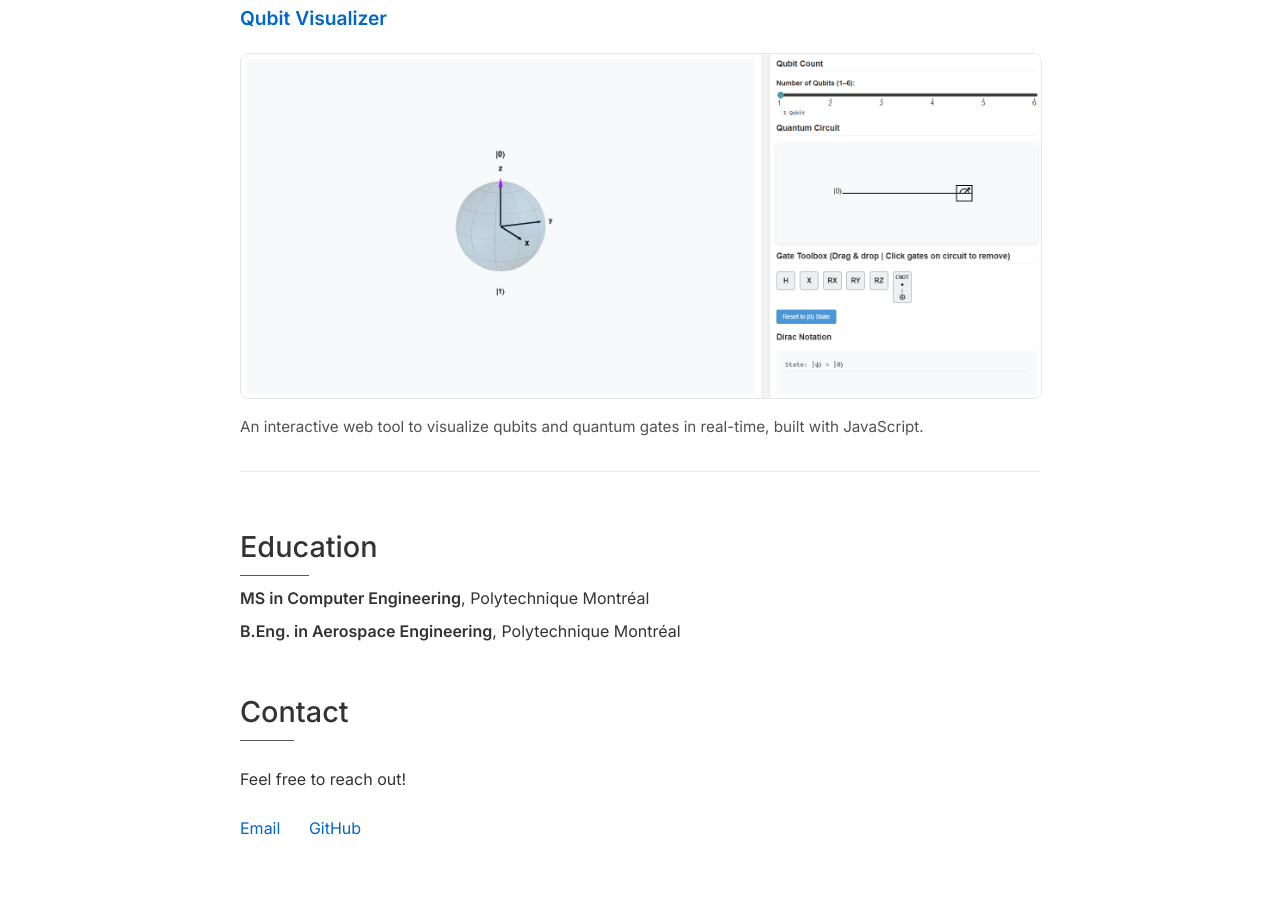
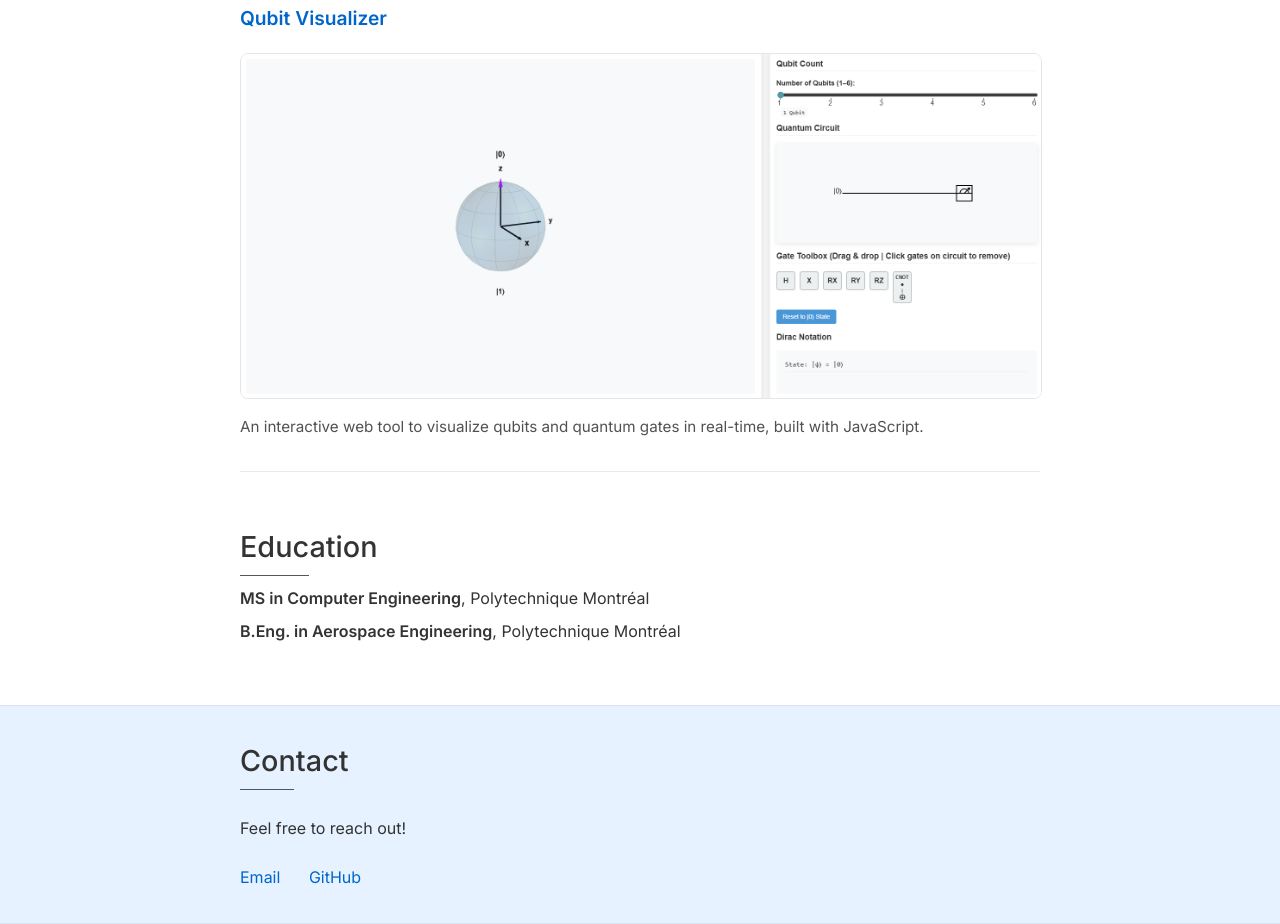
Before and after one commit to RNLibrary/RNLibrary.github.io, a plain HTML site: page index.html in a window 1280 px wide. Shown: the part 1073-1997 px from the top of the page. Before the commit the page ends 1935 px from the top, so only its background shows below. Drawn offline with Linux system fonts and the light colour scheme.

Commit message:
bluehover contact

```diff
--- a/index.html
+++ b/index.html
@@ -93,14 +93,19 @@
       <p><strong>B.Eng. in Aerospace Engineering</strong>, Polytechnique Montréal</p>
     </section>
 
-    <section id="contact">
-      <h2>Contact</h2>
-      <p>Feel free to reach out!</p>
-      <div style="margin-top: 1.5rem;">
+    <!-- replace your current contact section -->
+    <section id="contact" class="contact-band">
+    <div class="contact-inner">
+        <h2>Contact</h2>
+        <p>Feel free to reach out!</p>
+        <div style="margin-top: 1.5rem;">
         <a href="mailto:rani.naaman@polymtl.ca" style="margin-right: 1.5rem;">Email</a>
         <a href="https://github.com/rnlibrary" target="_blank" style="margin-right: 1.5rem;">GitHub</a>
-      </div>
+        </div>
+    </div>
     </section>
+
+
   </div>
 </body>
 </html>
--- a/styles.css
+++ b/styles.css
@@ -6,6 +6,7 @@
   --link-color: #0066cc;
   --section-spacing-top: 1rem;    /* tighter top */
   --section-spacing-bottom: 1.25rem; /* modest bottom */
+  --section-max: 800px;
 }
 
 /* ===== Layout ===== */
@@ -37,7 +38,7 @@ header {
 .header-flex {
   display: flex;
   align-items: center;
-  gap: 2.5rem; /* space between image and text */
+  gap: 2.5rem;
 }
 
 /* styles.css — single source of truth */
@@ -47,7 +48,7 @@ header {
   border-radius: 50%;
   object-fit: cover;
   border: 1px solid rgba(0,0,0,0.1);
-  margin: 0; /* optional: avoids extra gap */
+  margin: 0;
 }
 
 
@@ -102,7 +103,7 @@ section {
 h2 {
   font-size: 1.8rem;
   font-weight: 500;
-  margin: 0 0 1rem 0;        /* tighter */
+  margin: 0 0 1rem 0;
   position: relative;
   display: inline-block;
 }
@@ -120,13 +121,13 @@ a:hover { opacity: .8; text-decoration: underline; }
 
 /* ===== Publications ===== */
 .publication {
-  margin: 0 0 .75rem 0;       /* tighter between items */
+  margin: 0 0 .75rem 0;
   padding: 0 0 .75rem 0;
   border-bottom: 1px solid rgba(0,0,0,0.08);
 }
 .publication:last-child { border-bottom: none; }
 
-.publication-title {          /* this block was broken before */
+.publication-title {
   font-weight: 500;
   margin-bottom: .5rem;
 }
@@ -163,14 +164,49 @@ a:hover { opacity: .8; text-decoration: underline; }
 }
 
 .project-img {
-  width: 100%;       /* fill the section width */
-  height: auto;      /* keep aspect ratio */
-  max-width: 100%;   /* no hard pixel cap */
-  max-height: 70vh;   /* adjust */
+  width: 100%;
+  height: auto;
+  max-width: 100%;
+  max-height: 70vh;
   border-radius: 8px;
   margin: 0.5rem 0 1rem 0;
   border: 1px solid rgba(0,0,0,0.1);
   display: block;    /* avoids inline gaps */
+}
+
+/* Hero-style band for Contact */
+.contact-band {
+  background: #e6f2ff;
+  width: 100%;
+  max-width: none;
+  margin: 2rem 0 0;
+  padding: 2rem 0;
+  border-top: 1px solid rgba(0,0,0,0.06);
+  border-bottom: 1px solid rgba(0,0,0,0.06);
+
+}
+
+/* Center content to match page container */
+.contact-inner {
+  max-width: var(--section-max);
+  margin: 0 auto;
+  padding: 0;
+  text-align: left;
+}
+
+/* Keep the same underline style on the heading */
+.contact-band h2 {
+  position: relative;
+  display: inline-block;
+}
+.contact-band h2::after {
+  content: '';
+  position: absolute;
+  bottom: -6px;
+  left: 0;
+  width: 50%;
+  height: 1px;
+  background-color: var(--accent-color);
 }
 
 
```
